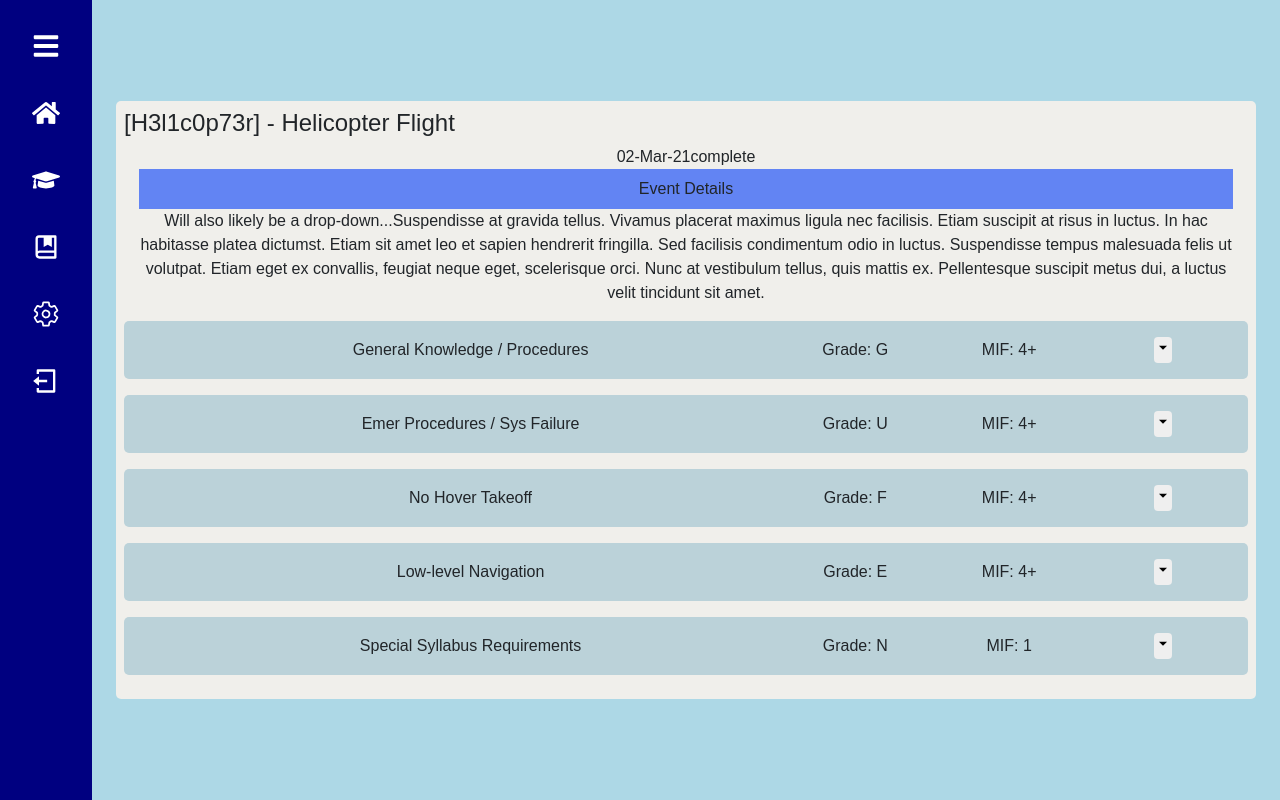
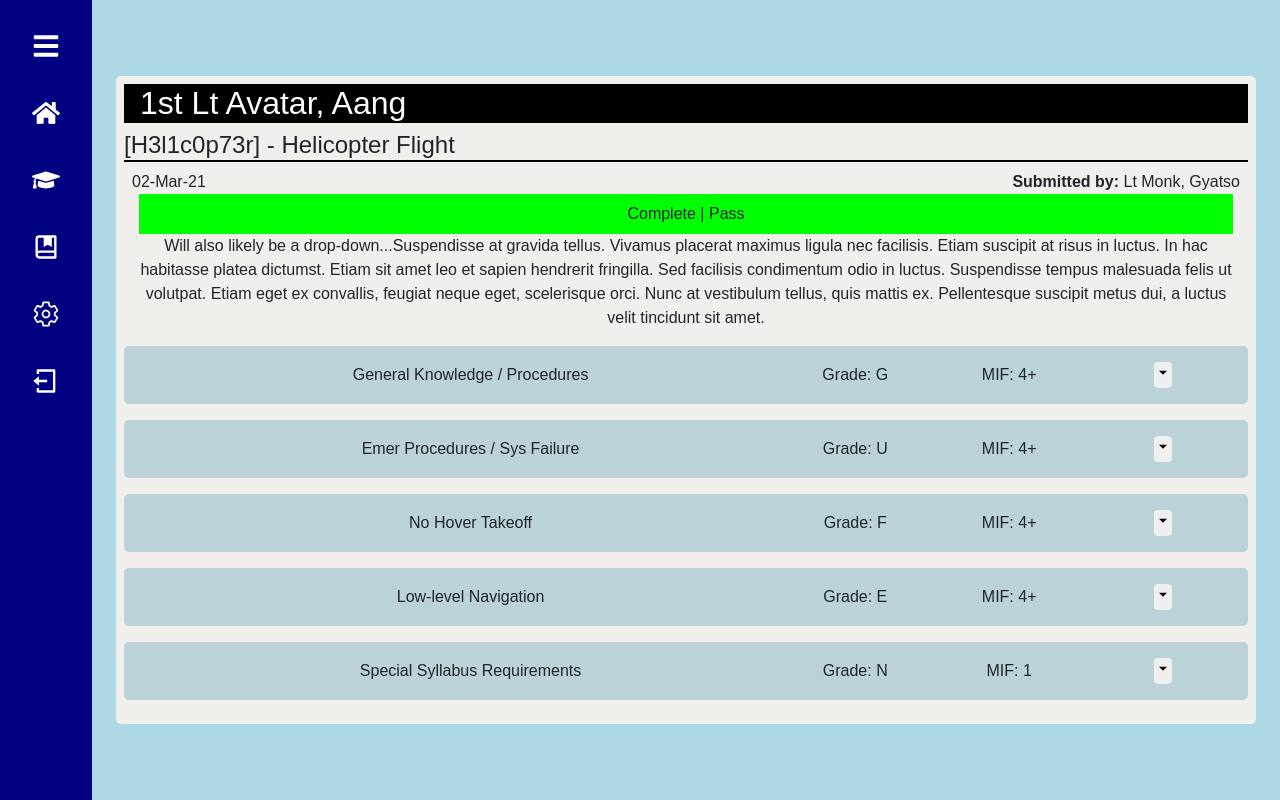
Before and after one commit to mattdillabough/cnatra-lms, a React (Create React App) app in the folder frontend/: page /Grades/1 in a window 1280 px wide. Built offline with nearby package versions, Linux system fonts and the light colour scheme.

Commit message:
Add event details to gradesheet (#8)

```diff
--- a/frontend/src/App.css
+++ b/frontend/src/App.css
@@ -219,6 +219,7 @@
 }
 
 /* ----Gradesheet-----  */
+
 /* For smaller screens  */
 @media (max-width: 576px) {
   .Gradesheet {
@@ -232,20 +233,37 @@
   padding: 0.5em;
 }
 
+.student-name {
+  background-color: black;
+  color: white;
+  text-align: left;
+  padding-left: 0.5em;
+}
 .event-identifier {
   text-align: left;
+  border-bottom: 2px solid black;
 }
 
-/* .gradesheet-details {
+.gradesheet-submission {
+  display: flex;
+  justify-content: space-between;
+  padding: 0em 0.5em;
+}
 
-} */
+.positive-status {
+  background-color: lime;
+}
+
+.pending-status {
+  background-color: orange;
+}
 
 .details-header {
   display: flex;
   justify-content: space-evenly;
   align-items: center;
   padding: 0.5em 0em;
-  background-color: rgb(98, 132, 243);
+  /* background-color: rgb(98, 132, 243); */
 }
 
 /* ------Maneuver-----  */
--- a/frontend/src/Components/Grading/Gradesheet.js
+++ b/frontend/src/Components/Grading/Gradesheet.js
@@ -10,13 +10,13 @@ function Gradesheet() {
     title: "Helicopter Flight",
     date: "02-Mar-21",
     hours: 5,
-    lessonGrade: "pass",
-    status: "complete",
+    lessonGrade: "Pass",
+    status: "Complete",
     type: "flight",
     deviceType: "TH-57C",
     student: {
       name: "Avatar, Aang",
-      rank: "1stLt",
+      rank: "1st Lt",
       classNo: 20114851,
       totalMarks: {
         MIF: 70,
@@ -111,30 +111,47 @@ function Gradesheet() {
   };
 
   return (
+    <>
       <div className="Gradesheet container">
+        <h2 className="student-name">{`${mockGradesheetData.student.rank} ${mockGradesheetData.student.name}`}</h2>
         <h4 className="event-identifier">
           {`[${mockGradesheetData.eventId}] - ${mockGradesheetData.title}` ||
             "[Event ID] - [Event Name]"}
         </h4>
-      <span>{mockGradesheetData.date}</span>
-      <span>{mockGradesheetData.status}</span>
+        <div className="gradesheet-submission">
+          <div>{mockGradesheetData.date}</div>
+          <div>
+            <strong>Submitted by: </strong>
+            {`${mockGradesheetData.instructor.rank} ${mockGradesheetData.instructor.name}`}
+          </div>
+        </div>
         <div className="gradesheet-details container-fluid">
-        <div className="details-header">Event Details</div>
+          <div
+            className={
+              mockGradesheetData.status === "Complete"
+                ? "details-header positive-status"
+                : "details-header pending-status"
+            }
+            title="Event Details"
+          >
+            {mockGradesheetData.status} | {mockGradesheetData.lessonGrade}
+          </div>
           <div className="details-body">
             Will also likely be a drop-down...Suspendisse at gravida tellus.
-          Vivamus placerat maximus ligula nec facilisis. Etiam suscipit at risus
-          in luctus. In hac habitasse platea dictumst. Etiam sit amet leo et
-          sapien hendrerit fringilla. Sed facilisis condimentum odio in luctus.
-          Suspendisse tempus malesuada felis ut volutpat. Etiam eget ex
-          convallis, feugiat neque eget, scelerisque orci. Nunc at vestibulum
-          tellus, quis mattis ex. Pellentesque suscipit metus dui, a luctus
-          velit tincidunt sit amet.
+            Vivamus placerat maximus ligula nec facilisis. Etiam suscipit at
+            risus in luctus. In hac habitasse platea dictumst. Etiam sit amet
+            leo et sapien hendrerit fringilla. Sed facilisis condimentum odio in
+            luctus. Suspendisse tempus malesuada felis ut volutpat. Etiam eget
+            ex convallis, feugiat neque eget, scelerisque orci. Nunc at
+            vestibulum tellus, quis mattis ex. Pellentesque suscipit metus dui,
+            a luctus velit tincidunt sit amet.
           </div>
         </div>
         {mockGradesheetData.maneuvers.map((maneuver) => {
           return <Maneuver key={maneuver.id} maneuver={maneuver} />;
         })}
       </div>
+    </>
   );
 }
 
```
Lines whose indentation alone changed are shown as unchanged.
